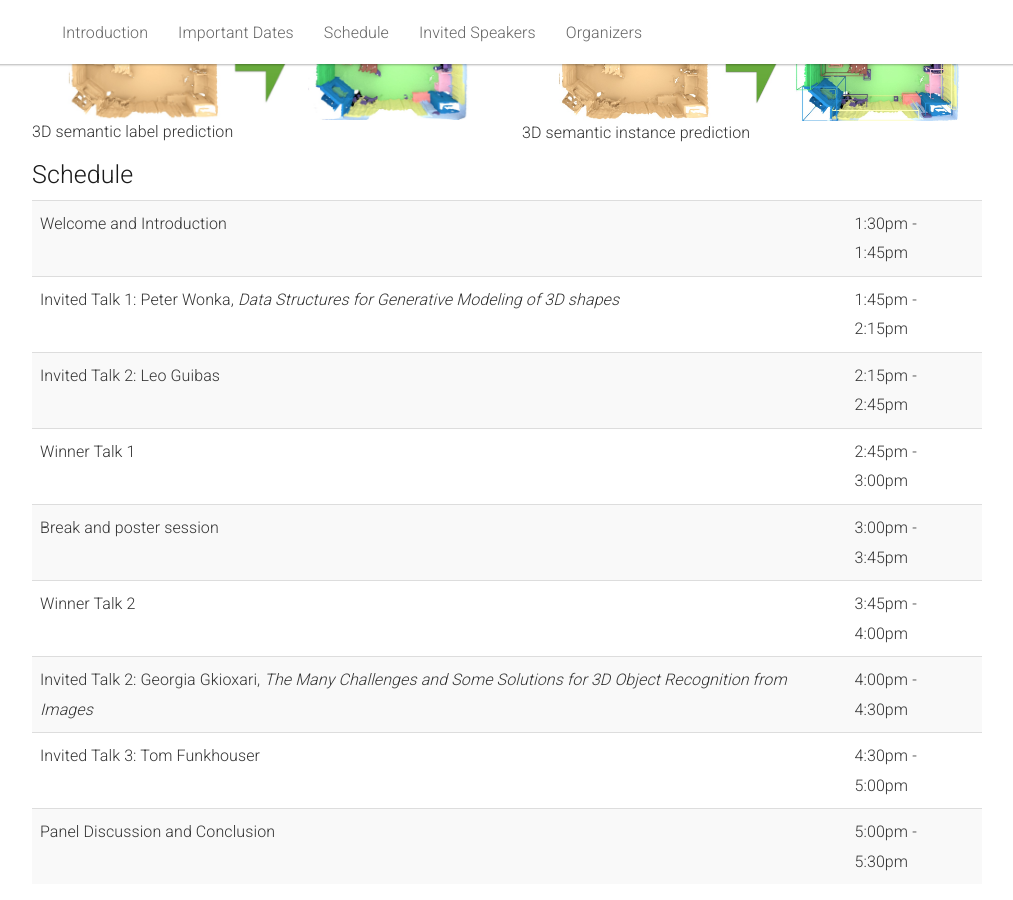
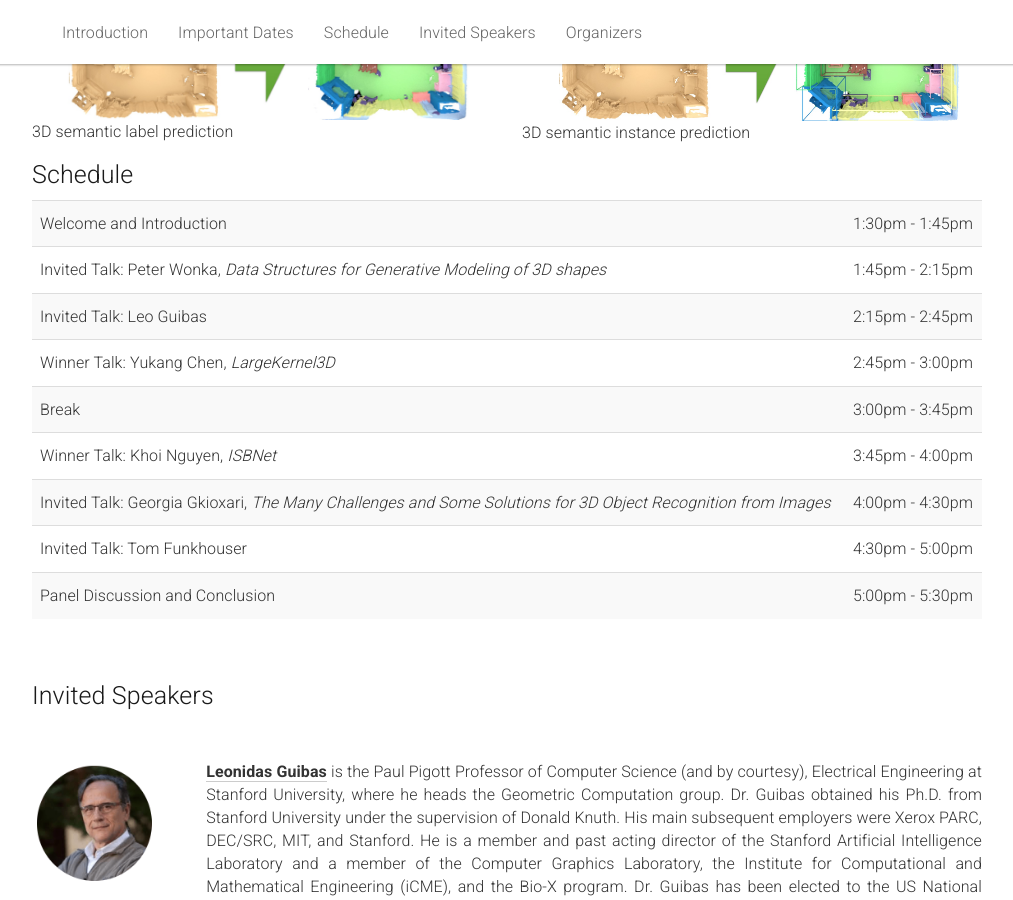
Before and after one commit to ScanNet/cvpr2023workshop, a Jekyll site: the page built from _pages/home.md, in a window 1280 px wide and 900 px high, scrolled down 1704 px. Shown: the whole window, without its empty margins (133-1146 px from the left). Built offline with Jekyll 4.4.1, drawn with Linux system fonts in a browser that asks for light colours.

Commit message:
Update home.md

```diff
--- a/_pages/home.md
+++ b/_pages/home.md
@@ -122,31 +122,31 @@ acknowledgements: ""
           <td>1:30pm - 1:45pm</td>
         </tr>
         <tr>
-          <td>Invited Talk 1: Peter Wonka, <i>Data Structures for Generative Modeling of 3D shapes</i></td>
+          <td>Invited Talk: Peter Wonka, <i>Data Structures for Generative Modeling of 3D shapes</i></td>
           <td>1:45pm - 2:15pm</td>
         </tr>
         <tr>
-          <td>Invited Talk 2: Leo Guibas</td>
+          <td>Invited Talk: Leo Guibas</td>
           <td>2:15pm - 2:45pm</td>
         </tr>
         <tr>
-          <td>Winner Talk 1 </td>
+          <td>Winner Talk: Yukang Chen, <i>LargeKernel3D</i> </td>
           <td>2:45pm - 3:00pm</td>
         </tr>
         <tr>
-          <td>Break and poster session</td>
+          <td>Break</td>
           <td>3:00pm - 3:45pm</td>
         </tr>
         <tr>
-          <td>Winner Talk 2 </td>
+          <td>Winner Talk: Khoi Nguyen, <i>ISBNet</i> </td>
           <td>3:45pm - 4:00pm</td>
         </tr>
         <tr>
-          <td>Invited Talk 2: Georgia Gkioxari, <i>The Many Challenges and Some Solutions for 3D Object Recognition from Images</i></td>
+          <td>Invited Talk: Georgia Gkioxari, <i>The Many Challenges and Some Solutions for 3D Object Recognition from Images</i></td>
           <td>4:00pm - 4:30pm</td>
         </tr>
         <tr>
-          <td>Invited Talk 3: Tom Funkhouser</td>
+          <td>Invited Talk: Tom Funkhouser</td>
           <td>4:30pm - 5:00pm</td>
         </tr>
         <tr>
```
